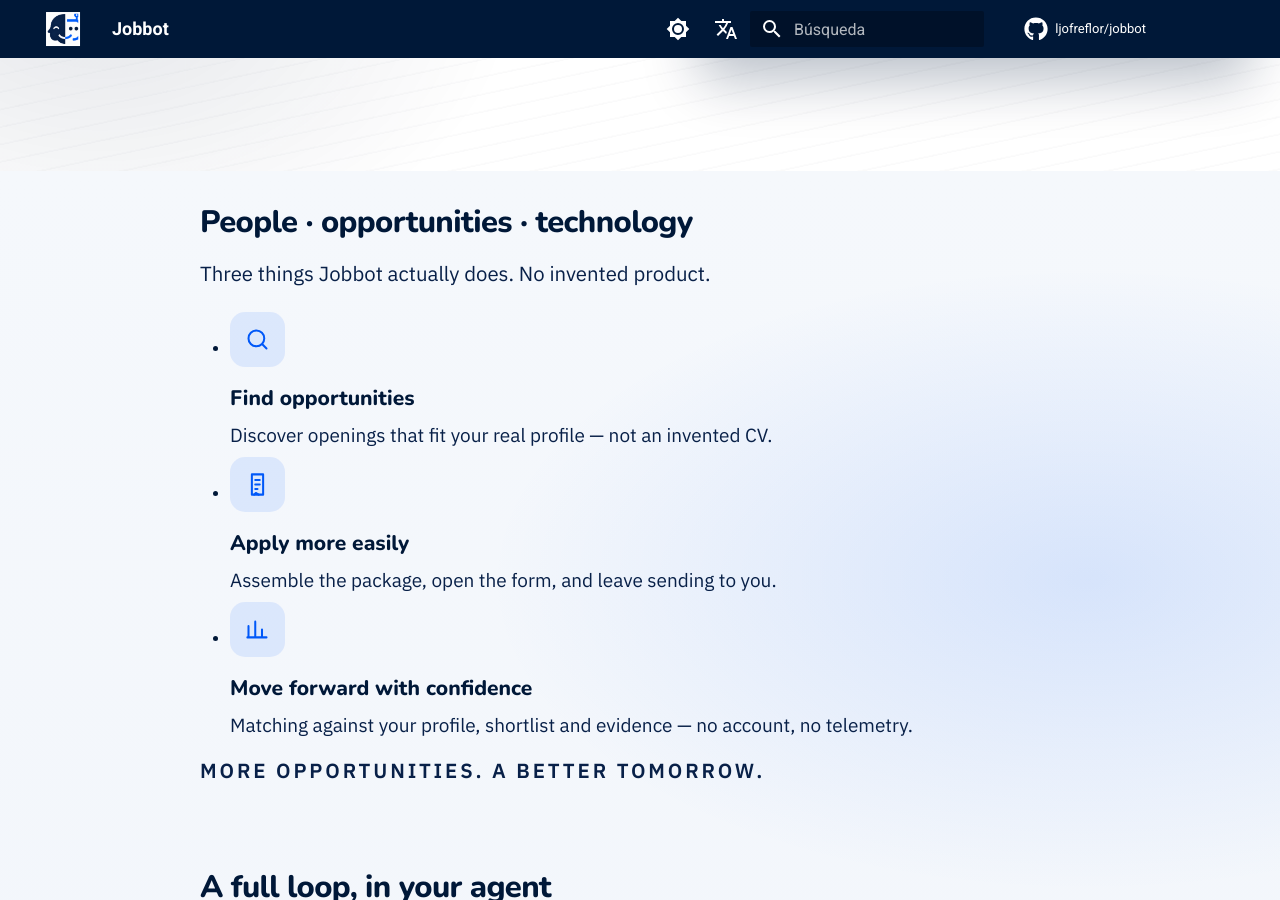
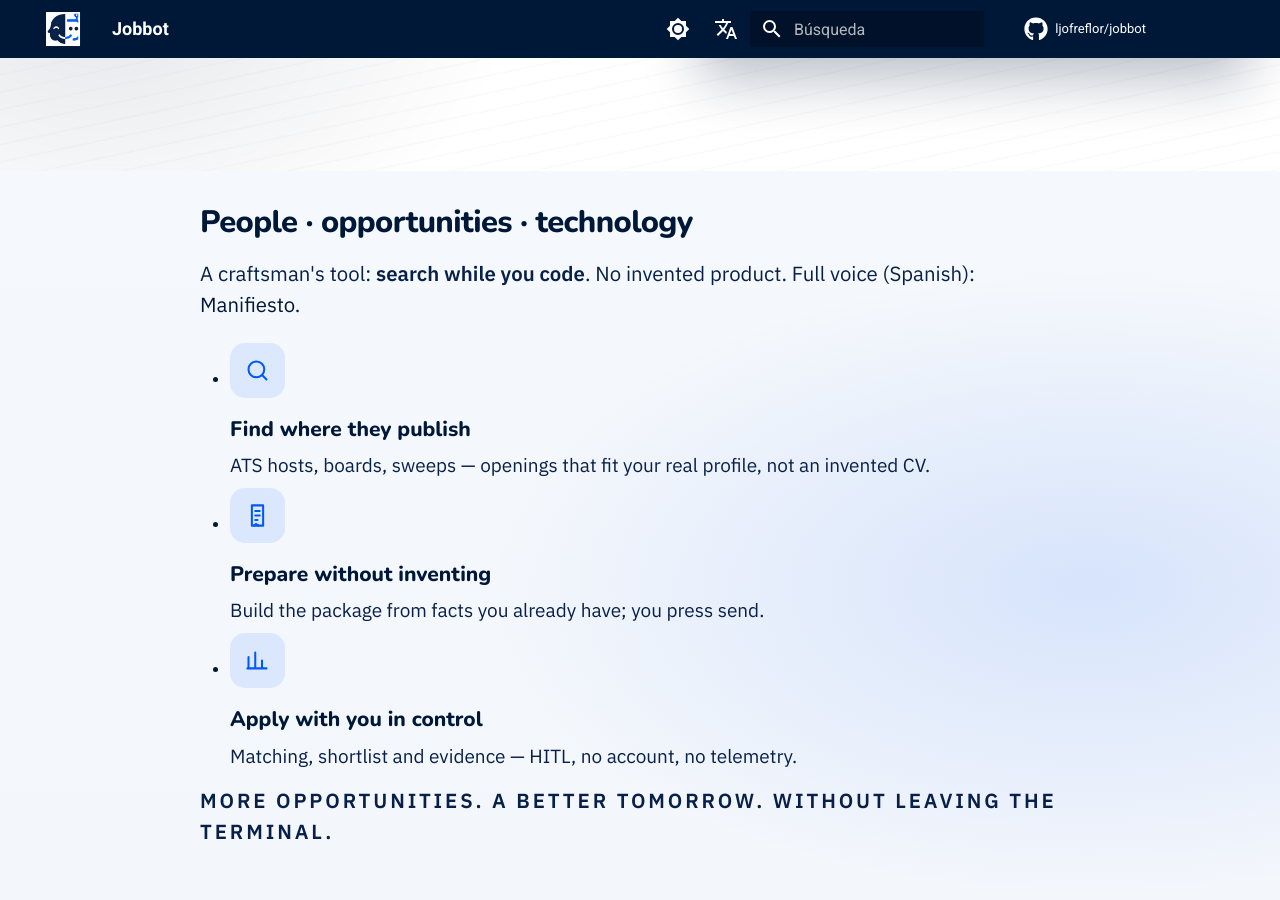
Before and after one commit to ljofreflor/jobbot, an MkDocs documentation site: the page built from docs/en/index.md, in a window 1280 px wide and 900 px high, scrolled down 787 px. Built offline with MkDocs 1.6.1 and Material for MkDocs 9.7.7, drawn with Linux system fonts in a browser that asks for light colours; comment, search, counter and statistics services are not loaded.

Commit message:
docs: align EN home and software-design links with manifesto
Co-authored-by: Leonardo Andrés Jofré Flor <ljofre2146@gmail.com>

```diff
--- a/docs/en/index.md
+++ b/docs/en/index.md
@@ -1,9 +1,9 @@
 ---
 template: home.html
-title: Jobbot — your next step, with intelligence
+title: Jobbot — search while you code
 description: >-
-  Local CLI for job hunting: find openings, prepare applications, and you press
-  submit. Human + technology, on your machine.
+  Local CLI for job hunting without leaving the editor: find where they publish,
+  prepare without inventing, apply with you in control. Human + bot, on your machine.
 hide:
   - navigation
   - toc
@@ -13,33 +13,34 @@ hide:
 
 ## People · opportunities · technology
 
-Three things Jobbot actually does. No invented product.
+A craftsman's tool: **search while you code**. No invented product.
+Full voice (Spanish): [Manifiesto](../manifesto.md).
 
 <ul class="jb-benefits">
   <li>
     <div class="jb-benefits__icon" aria-hidden="true">
       <svg viewBox="0 0 24 24"><circle cx="11" cy="11" r="7"/><path d="M20 20l-3.5-3.5"/></svg>
     </div>
-    <strong>Find opportunities</strong>
-    <span>Discover openings that fit your real profile — not an invented CV.</span>
+    <strong>Find where they publish</strong>
+    <span>ATS hosts, boards, sweeps — openings that fit your real profile, not an invented CV.</span>
   </li>
   <li>
     <div class="jb-benefits__icon" aria-hidden="true">
       <svg viewBox="0 0 24 24"><path d="M7 3h10v18H7z"/><path d="M10 8h4M10 12h4M10 16h2"/><path d="M9 21l1.5-1.5L13 21"/></svg>
     </div>
-    <strong>Apply more easily</strong>
-    <span>Assemble the package, open the form, and leave sending to you.</span>
+    <strong>Prepare without inventing</strong>
+    <span>Build the package from facts you already have; you press send.</span>
   </li>
   <li>
     <div class="jb-benefits__icon" aria-hidden="true">
       <svg viewBox="0 0 24 24"><path d="M4 19V9M10 19V5M16 19v-7M20 19H3"/></svg>
     </div>
-    <strong>Move forward with confidence</strong>
-    <span>Matching against your profile, shortlist and evidence — no account, no telemetry.</span>
+    <strong>Apply with you in control</strong>
+    <span>Matching, shortlist and evidence — HITL, no account, no telemetry.</span>
   </li>
 </ul>
 
-<p class="jb-pillars">More opportunities. A better tomorrow.</p>
+<p class="jb-pillars">More opportunities. A better tomorrow. Without leaving the terminal.</p>
 
 </section>
 
```
Also changed, not shown: docs/software-design.md (+2 -1 lines).
